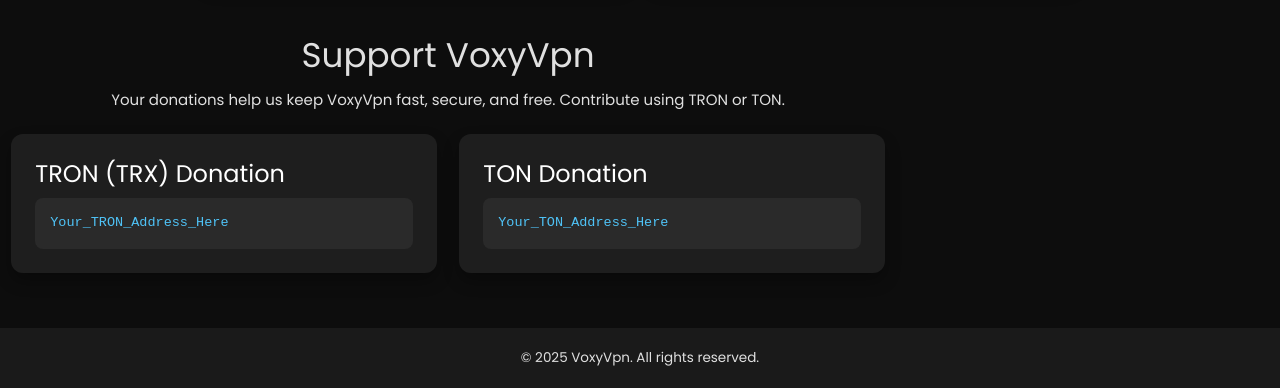
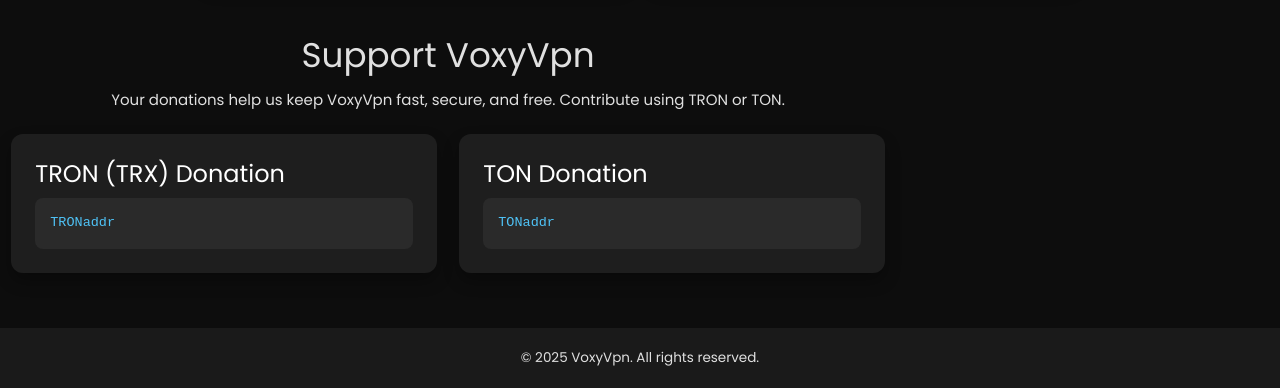
Before and after one commit to VoxyVpn/voxyvpn.github.io, a plain HTML site: page index.html in a window 1280 px wide. Shown: the part 901-1289 px from the top of the page. Drawn offline with nearby package versions, Linux system fonts and the light colour scheme.

Commit message:
Update index.html

```diff
--- a/index.html
+++ b/index.html
@@ -178,7 +178,7 @@
                 <div class="card">
                     <div class="card-content">
                         <span class="card-title">TRON (TRX) Donation</span>
-                        <div class="donate-address">Your_TRON_Address_Here</div>
+                        <div class="donate-address">TRONaddr</div>
                     </div>
                 </div>
             </div>
@@ -186,7 +186,7 @@
                 <div class="card">
                     <div class="card-content">
                         <span class="card-title">TON Donation</span>
-                        <div class="donate-address">Your_TON_Address_Here</div>
+                        <div class="donate-address">TONaddr</div>
                     </div>
                 </div>
             </div>
```
